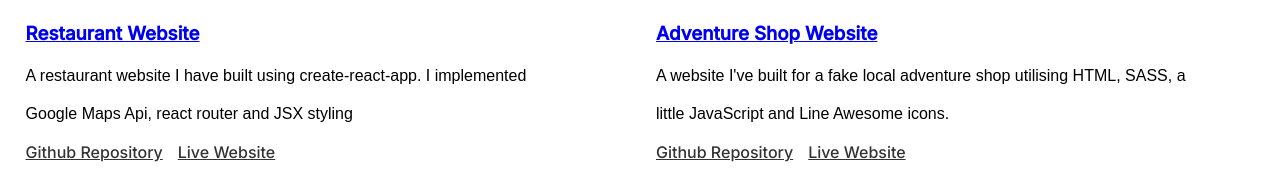
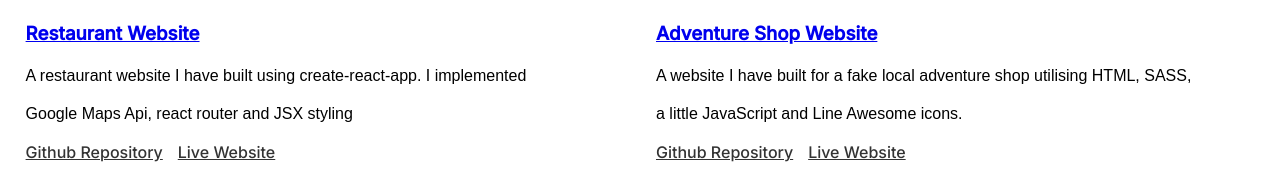
Before and after one commit to hamsame/portfoliowebsite, a Next.js app: page / in a window 1280 px wide. Shown: the part 1153-1336 px from the top of the page. Built offline with nearby package versions, Linux system fonts and the light colour scheme; a web font is replaced by a local one.

Commit message:
Removed apostrophe from text because I think it is causing the build to fail for some reason.

```diff
--- a/pages/index.js
+++ b/pages/index.js
@@ -188,7 +188,7 @@ export default function Home() {
               </a>
             </h3>
             <p>
-              A website I've built for a fake local adventure shop utilising
+              A website I have built for a fake local adventure shop utilising
               HTML, SASS, a little JavaScript and Line Awesome icons.
             </p>
             <span>
```
